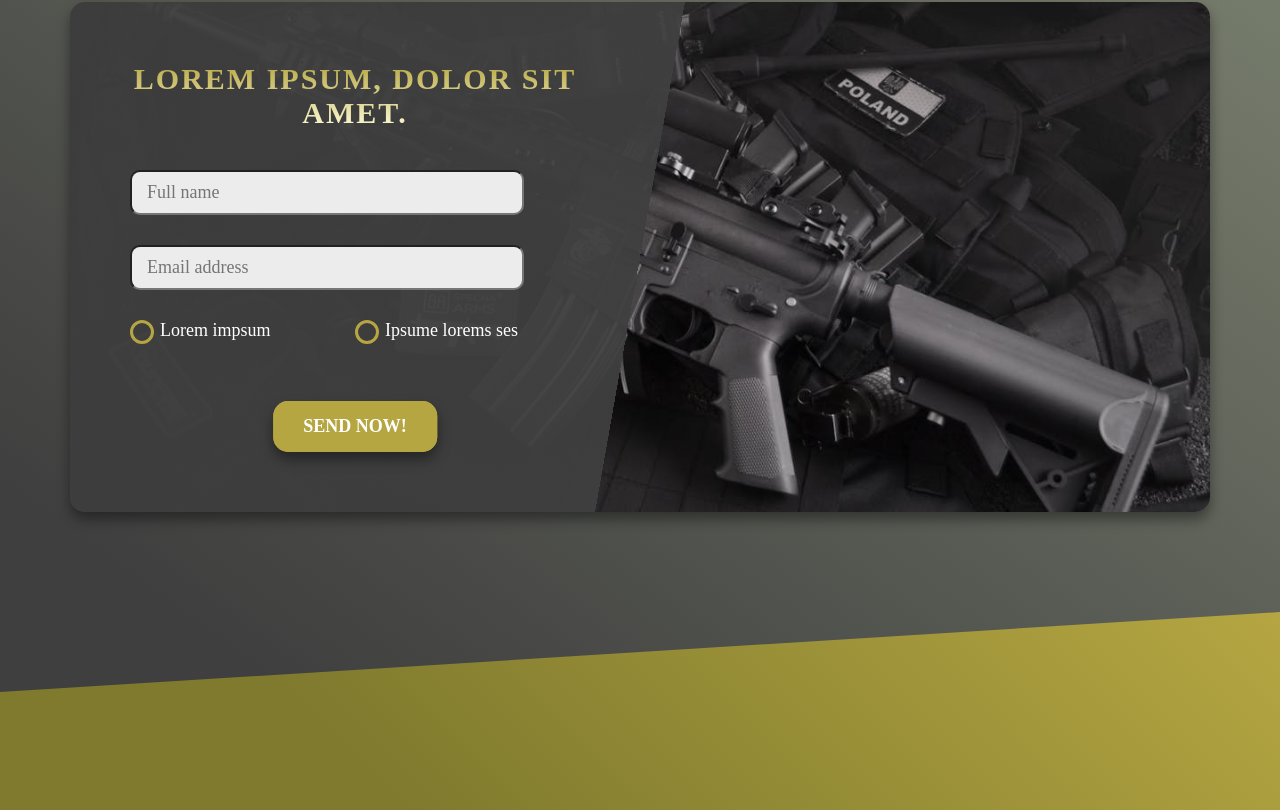
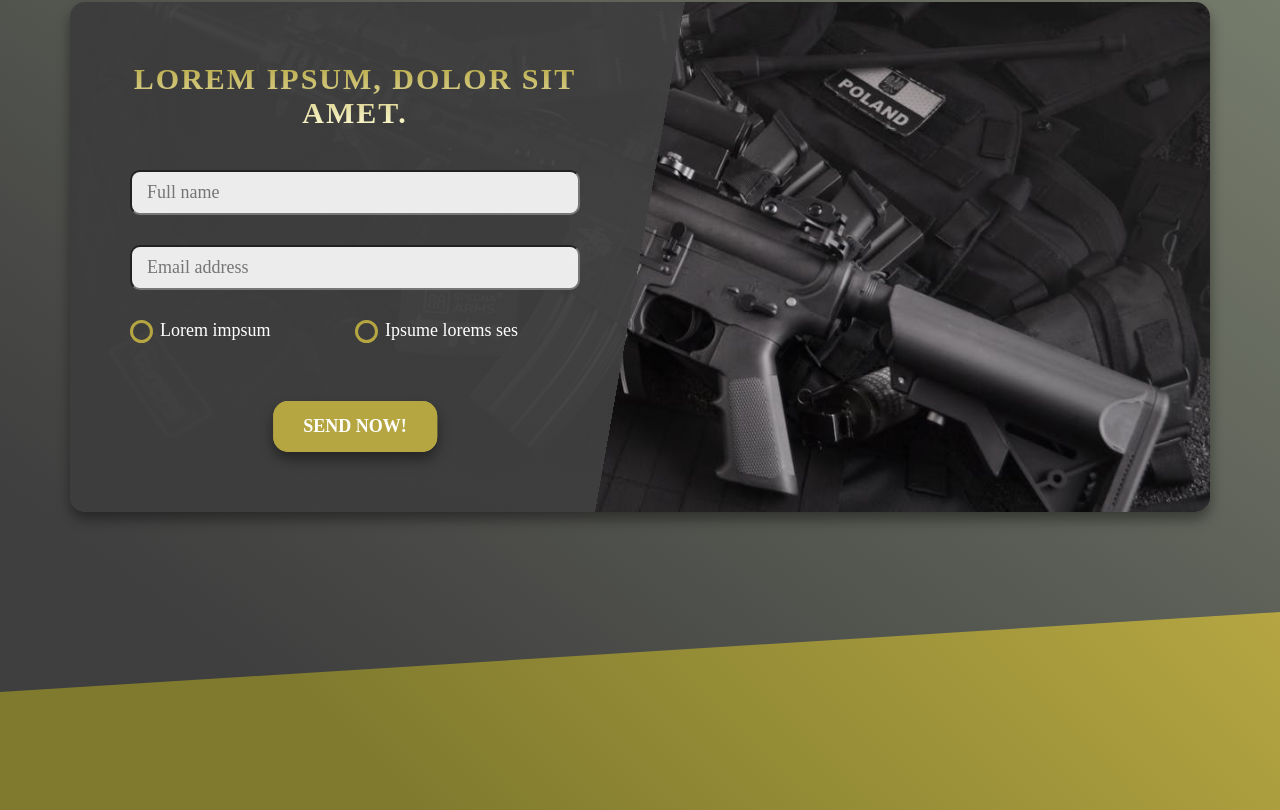
Before and after one commit to Numzon/shooting-academy, a React (Vite) app: page / in a window 1280 px wide. Shown: the part 2008-2818 px from the top of the page. Built offline with nearby package versions, Linux system fonts and the light colour scheme.

Commit message:
added supports statements

```diff
--- a/src/sass/abstract/_variables.scss
+++ b/src/sass/abstract/_variables.scss
@@ -211,7 +211,7 @@ $textbox-label-left: 1.5rem;
 $textbox-label-transition: all 0.2s ease-in;
 
 $textbox-input-background-color: rgba($color-white, 0.9);
-$textbox-input-width: 80%;
+$textbox-input-width: 100%;
 $textbox-input-font-size: 1.8rem;
 $textbox-input-padding: 1rem 1.5rem;
 $textbox-input-border-radius: 1rem;
@@ -225,7 +225,7 @@ $radio-box-width: 50%;
 $radio-label-font-size: 1.8rem;
 $radio-label-padding-left: 3rem;
 
-$radio-button-outline-size: 1.8rem;
+$radio-button-outline-size: 2.3rem;
 $radio-button-outline-border: solid 3px $color-tertiary-light;
 $radio-button-inner-square-size: 1.5rem;
 $radio-button-circle-border-radius: 2rem;
@@ -248,3 +248,14 @@ $footer-list-items-transition: all 0.2s;
 $footer-list-item-margin-right: 1rem;
 $footer-list-item-box-shadow-hover: 0 0.5rem 1rem rgba($color-black, 0.2);
 $footer-list-item-trasnform-hover: scale(1.03) rotate(3deg);
+
+//POPUP
+$popup-backdrop-filter-blur: blur(3px);
+$popup-card-background-shadow: 0 1rem 1.5rem rgba($color-black, 0.3);
+$popup-card-height: 70vh;
+$popup-card-details-padding: 4rem;
+$popup-card-details-main-font-size: 1.8rem;
+$popup-card-details-sub-font-size: 1.4rem;
+$popup-close-size: 2.5rem;
+$popup-close-top: 1rem;
+$popup-close-right: 1.5rem;
--- a/src/sass/base/_base.scss
+++ b/src/sass/base/_base.scss
@@ -1,3 +1,7 @@
+* {
+  box-sizing: border-box;
+}
+
 *::after,
 *::before {
   margin: 0;
--- a/src/sass/components/_contact.scss
+++ b/src/sass/components/_contact.scss
@@ -26,7 +26,6 @@
   }
 
   &__form {
-    box-sizing: border-box;
     padding: $contact-form-padding;
     width: $contact-form-width;
 
@@ -49,14 +48,14 @@
 
       transform: translateX(-50%);
 
+      &:hover {
+        transform: translateY(-3px) translateX(-50%);
+      }
+
       @include respond(tab-port) {
         bottom: $contact-button-bottom-form-tab-port;
 
         @include absoluteHorizontalCenter;
-
-        &:hover {
-          transform: translateY(-3px) translateX(-50%);
-        }
       }
     }
   }
--- a/src/sass/components/_form.scss
+++ b/src/sass/components/_form.scss
@@ -41,7 +41,6 @@
 
     @include respond(tab-port) {
       box-sizing: border-box;
-      width: 100%;
     }
   }
 
--- a/src/sass/components/_popup.scss
+++ b/src/sass/components/_popup.scss
@@ -6,13 +6,18 @@
   z-index: 2000;
   background-color: rgba($color-grey-light, 0.3);
 
-  backdrop-filter: blur(3px);
   height: 100vh;
   width: 100%;
   transition: all 0.2s;
 
   opacity: 0;
   visibility: hidden;
+
+  @supports (backdrop-filter: $popup-backdrop-filter-blur) or
+    (-webkit-backdrop-filter: $popup-backdrop-filter-blur) {
+    backdrop-filter: $popup-backdrop-filter-blur;
+    -webkit-backdrop-filter: $popup-backdrop-filter-blur;
+  }
 
   &--visible {
     opacity: 1;
@@ -21,11 +26,11 @@
 
   &__card {
     overflow: hidden;
-    height: 70vh;
+    height: $popup-card-height;
     width: $grid-width;
     background-color: $color-secondary-light;
     border-radius: 10px;
-    box-shadow: 0 1rem 1.5rem rgba($color-black, 0.3);
+    box-shadow: $popup-card-background-shadow;
     transition: all 0.3s;
 
     @include absoluteCenter;
@@ -50,7 +55,7 @@
 
   &__image {
     float: left;
-    width: calc(50%);
+    width: 50%;
     background-image: url('../img/popup-image-medium.jpg');
     background-size: cover;
     background-position: center;
@@ -63,13 +68,13 @@
 
   &__details {
     float: left;
-    width: calc(50% - 8rem);
-    padding: 4rem;
+    width: 50%;
+    padding: $popup-card-details-padding;
 
     text-align: justify;
 
     @include respond(tab-port) {
-      width: calc(100% - 8rem);
+      width: 100%;
 
       .btn {
         margin-top: auto;
@@ -77,20 +82,20 @@
     }
 
     &--main {
-      font-size: 1.8rem;
+      font-size: $popup-card-details-main-font-size;
       font-weight: 400;
     }
 
     &--sub {
-      font-size: 1.4rem;
+      font-size: $popup-card-details-sub-font-size;
     }
   }
 
   &__close {
     position: absolute;
-    right: 1.5rem;
-    top: 1rem;
-    font-size: 2.5rem;
+    right: $popup-close-right;
+    top: $popup-close-top;
+    font-size: $popup-close-size;
     font-weight: 700;
     color: $color-tertiary-dark;
     cursor: pointer;
--- a/src/sass/layout/_footer.scss
+++ b/src/sass/layout/_footer.scss
@@ -4,7 +4,6 @@
   padding-right: 10rem;
   padding-top: 20rem;
   padding-bottom: 15rem;
-  clip-path: $footer-clip-path;
   background-image: $footer-background-image;
 
   @include respond(tab-port) {
@@ -12,11 +11,27 @@
     padding-top: 15rem;
     padding-bottom: 10rem;
     clip-path: $footer-clip-path-tab-port;
+
+    @supports (clip-path: $footer-clip-path-tab-port) or
+      (-webkit-clip-path: $footer-clip-path-tab-port) {
+      clip-path: $footer-clip-path-tab-port;
+      -webkit-clip-path: $footer-clip-path-tab-port;
+    }
   }
 
   @include respond(big-desktop) {
-    clip-path: $footer-clip-path-big-desktop;
     margin-top: -15rem;
+
+    @supports (clip-path: $footer-clip-path-big-desktop) or
+      (-webkit-clip-path: $footer-clip-path-big-desktop) {
+      clip-path: $footer-clip-path-big-desktop;
+      -webkit-clip-path: $footer-clip-path-big-desktop;
+    }
+  }
+
+  @supports (clip-path: $footer-clip-path) or (-webkit-clip-path: $footer-clip-path) {
+    clip-path: $footer-clip-path;
+    -webkit-clip-path: $footer-clip-path;
   }
 
   &__logo {
--- a/src/sass/layout/_navigation.scss
+++ b/src/sass/layout/_navigation.scss
@@ -116,7 +116,11 @@
 
     z-index: 1500;
     transition: 0.4s all;
-    user-select: none;
+
+    @supports (user-select: none) or (-webkit-user-select: none) {
+      user-select: none;
+      -webkit-user-select: none;
+    }
   }
 
   &__checkbox:checked ~ &__background {
```
